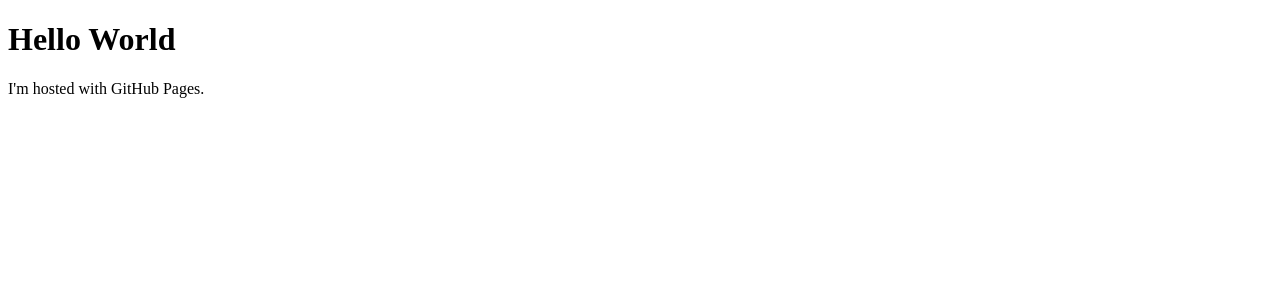
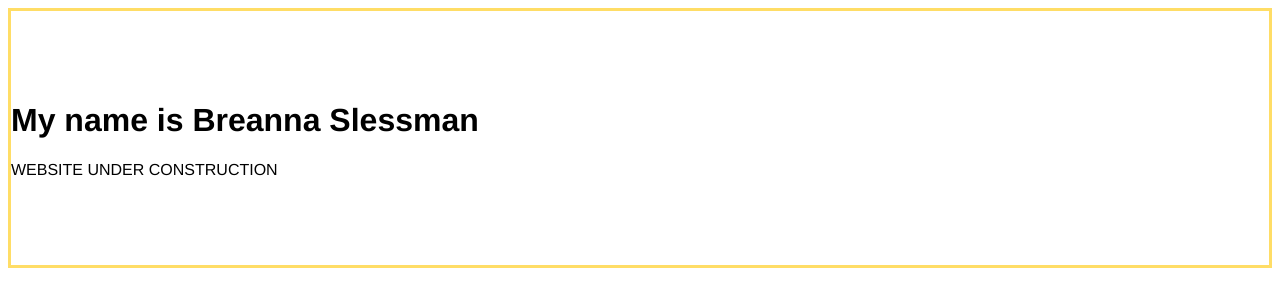
Before and after one commit to breanna-s/breanna-s.github.io, a plain HTML site: page index.html in a window 1280 px wide. Drawn offline with Linux system fonts and the light colour scheme.

Commit message:
Added CSS + Changed text
Working on setting up barebones of design and structure.

```diff
--- a/index.html
+++ b/index.html
@@ -1,7 +1,13 @@
 <!DOCTYPE html>
+
 <html>
-<body>
-<h1>Hello World</h1>
-<p>I'm hosted with GitHub Pages.</p>
-</body>
+    <head>
+        <meta name="viewport" content="width=device-width, initial-scale=1.0">
+        <link rel="stylesheet" href="styles.css">
+    </head>
+
+    <body>
+        <h1>My name is Breanna Slessman</h1>
+        <p>WEBSITE UNDER CONSTRUCTION</p>
+    </body>
 </html>
--- /dev/null
+++ b/styles.css
@@ -0,0 +1,16 @@
+html {
+    font-family: Helvetica, sans-serif;
+  }
+
+body {
+    padding: 70px 0;
+    border: 3px solid #ffdd66
+}
+
+p1 {
+    font-family: Helvetica;
+}
+
+p2 {
+    font-family: "Courier New", Monospace;
+}
```
